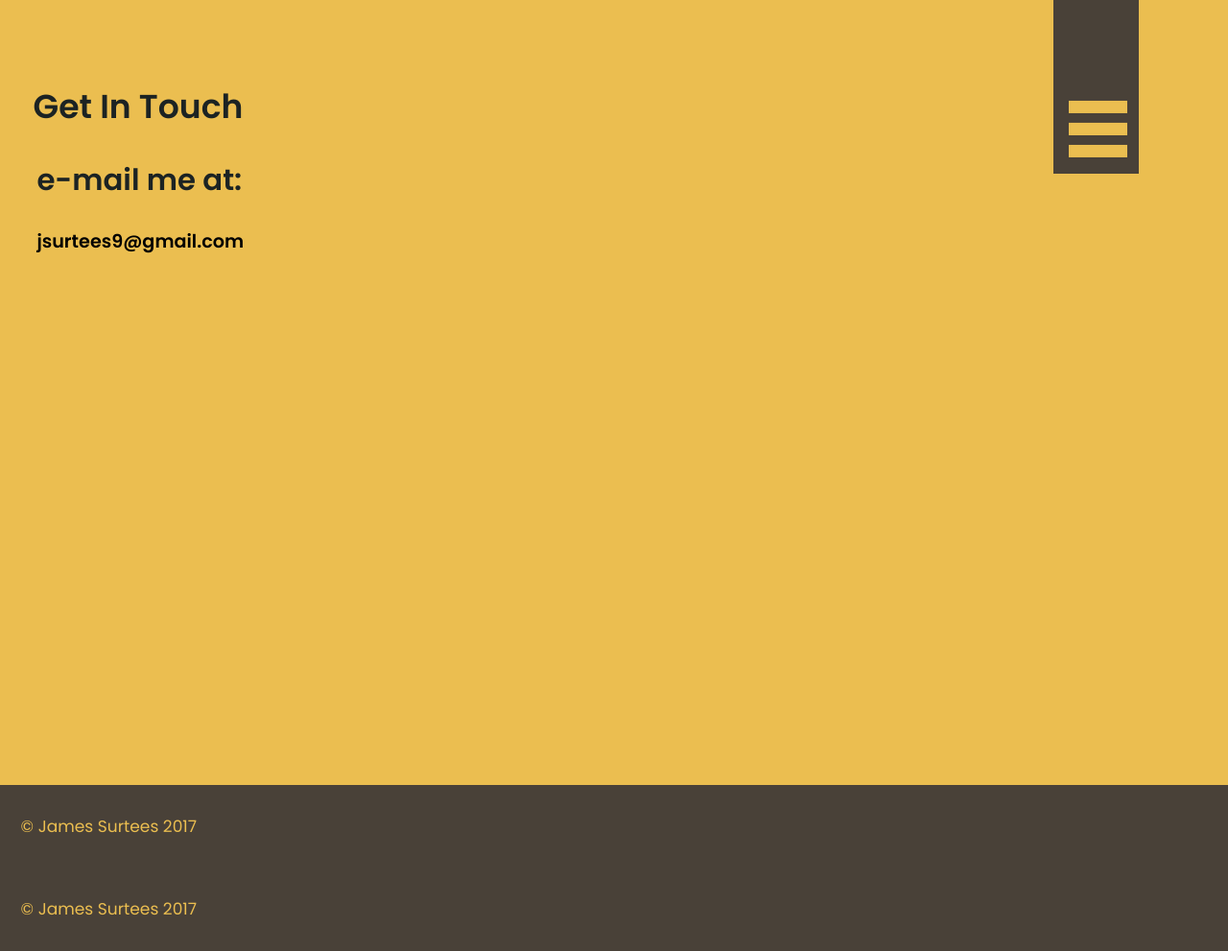
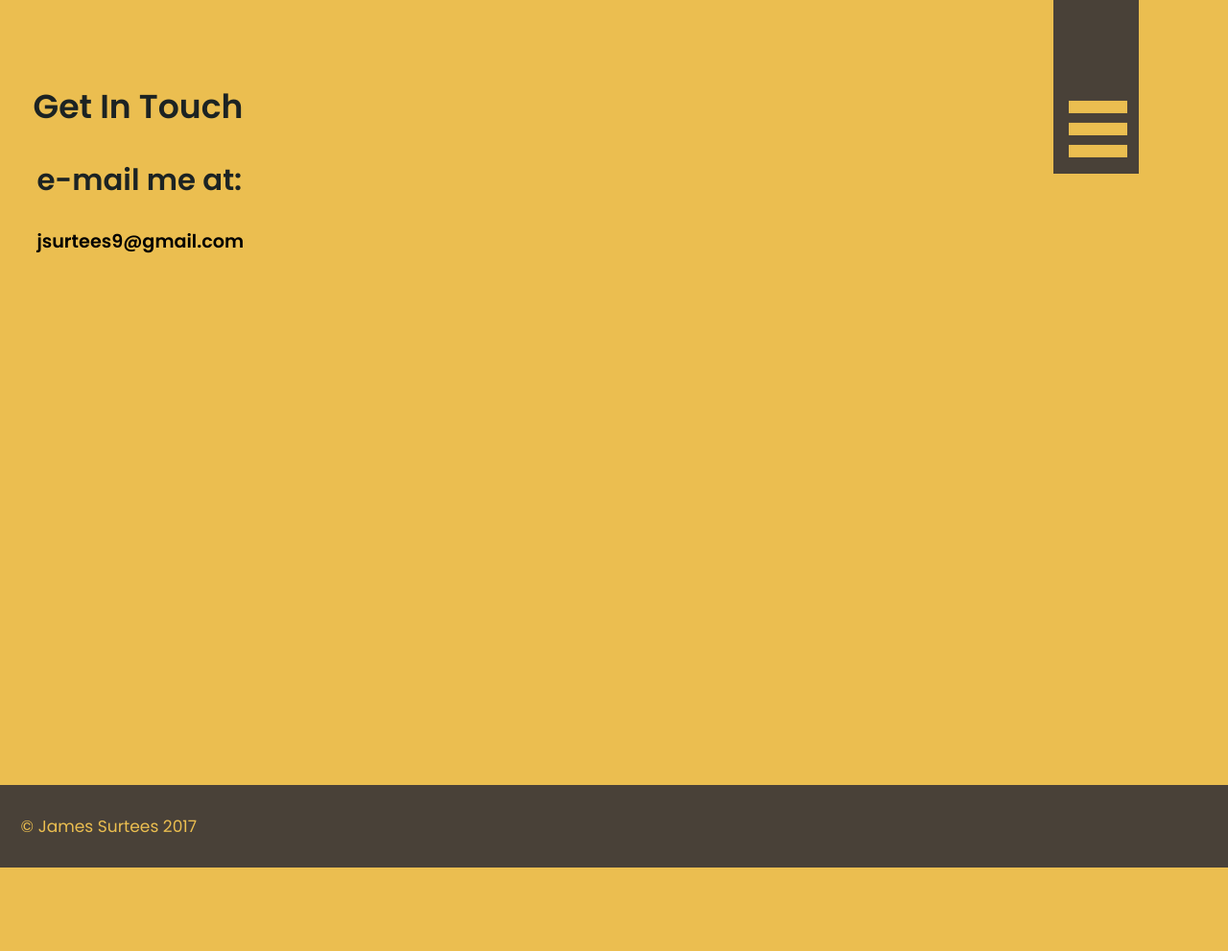
Before and after one commit to jsurtees/portfolio-site, a Jekyll site: the page built from contact.html, in a window 1280 px wide. Shown: the whole page at 96% size. Built offline with Jekyll 4.4.1, drawn with Linux system fonts in a browser that asks for light colours; after the commit the page ends 904 px from its top, so only the background shows below that.

Commit message:
done jekyll-ing

```diff
--- a/contact.html
+++ b/contact.html
@@ -10,8 +10,3 @@ layout: default
       <a class="email" href="mailto:jsurtees9@gmail.com?Subject=Hello!" target="_top">jsurtees9@gmail.com</a>
     </div>
   </section>
-
-  <section class="pad-b pad-t footer-home gutter-1-2">
-    <small class="gutter-1-4">© James Surtees 2017</small>
-  </section>
-</div>
```
